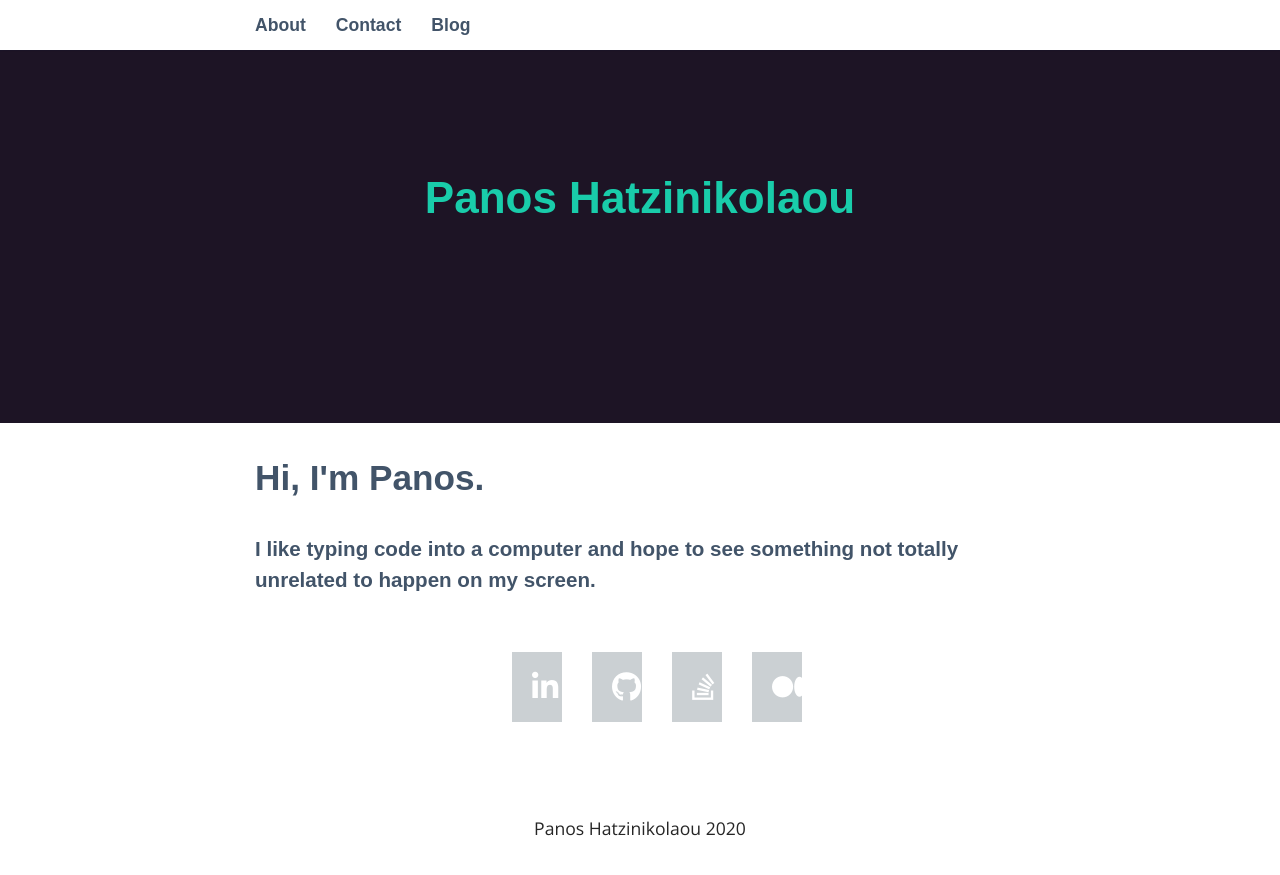
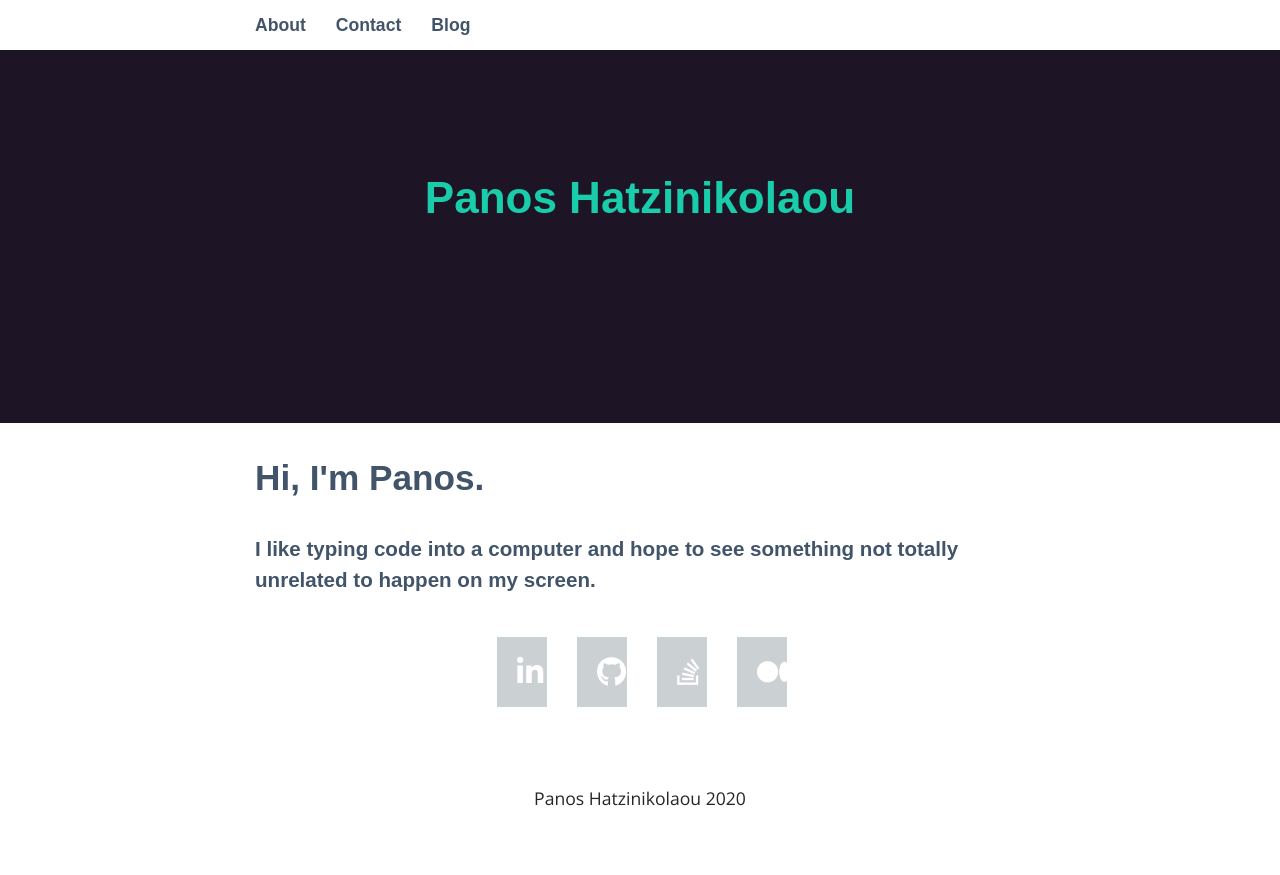
Before and after one commit to Paahn/paahns, a Jekyll site: the page built from index.html, in a window 1280 px wide and 900 px high, scrolled down 77 px. Shown: the top 875 px of the window. Built offline with Jekyll 4.4.1, drawn with Linux system fonts in a browser that asks for light colours; nearby versions of some CDN libraries; some web fonts are replaced.

Commit message:
fixing css

```diff
--- a/_sass/_layout.scss
+++ b/_sass/_layout.scss
@@ -137,11 +137,10 @@ footer {
   color: white;
 }
 .social-me {
-    display: flex;
-    justify-content: center;
+  display: flex;
+  justify-content: center;
 }
 .center-me {
-    width: 50px;
-    margin: 15px;
-    padding: 15px;
+  width: 50px;
+  margin: 15px;
 }
```
